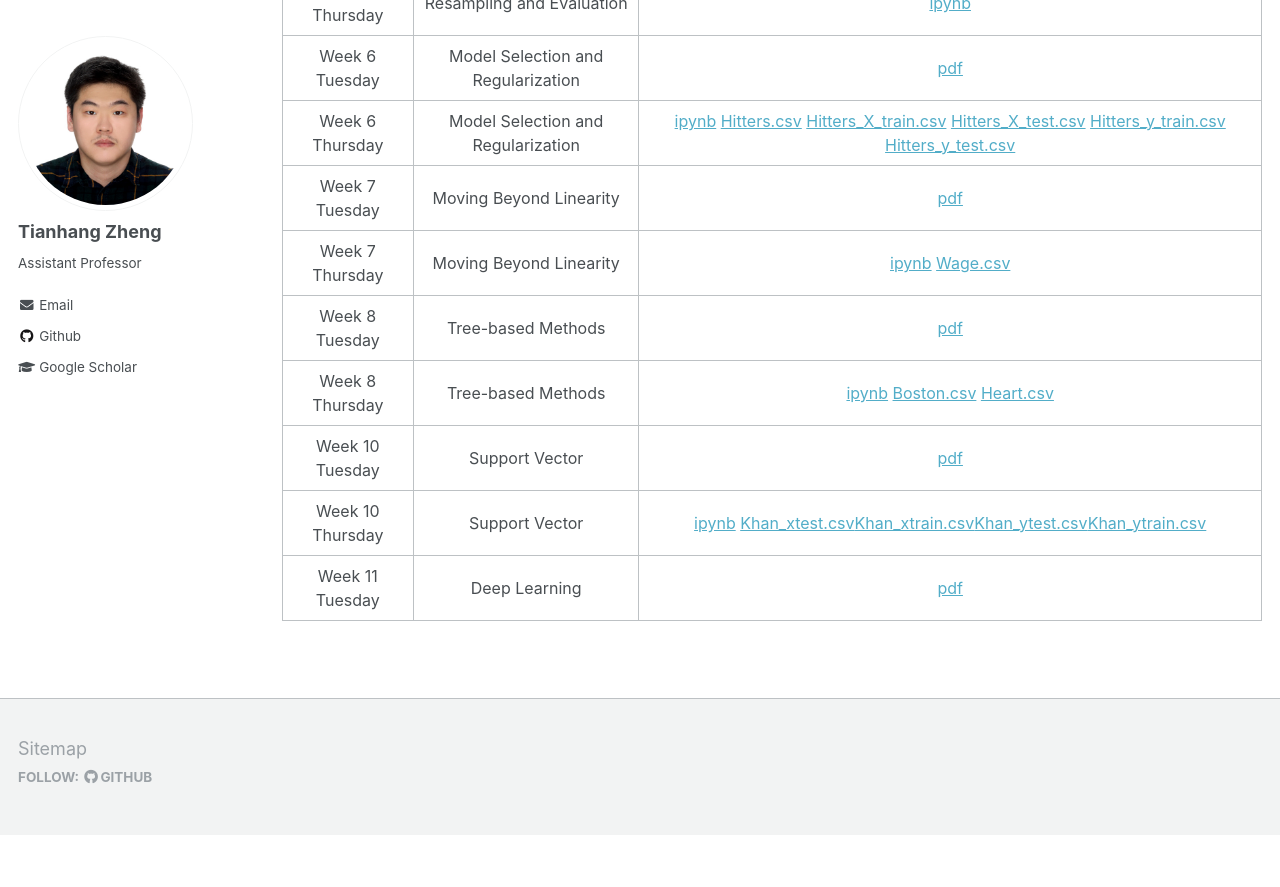
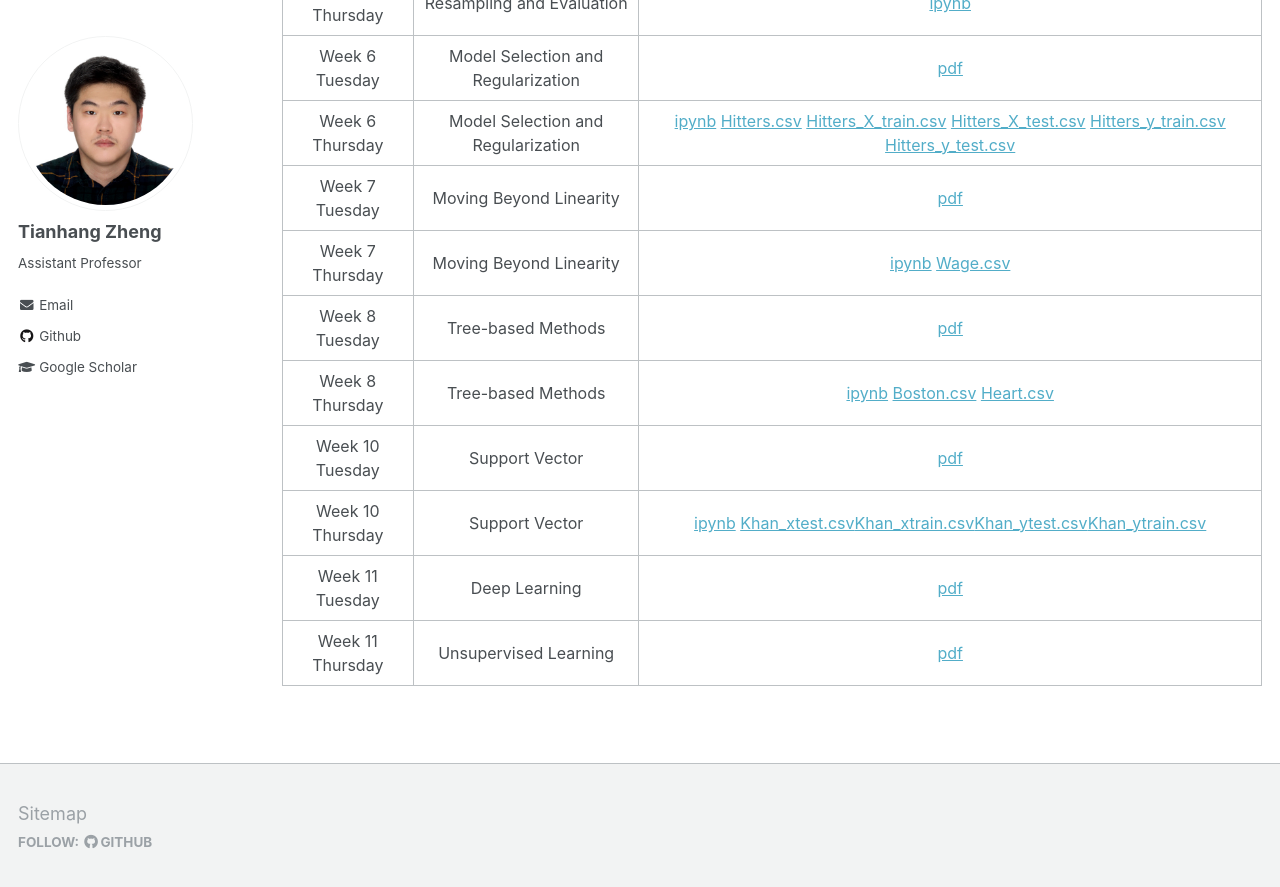
Before and after one commit to tianzheng4/tianzheng4.github.io, a Jekyll site: the page built from _umkc-teaching/2023-fall-teaching-1.md, in a window 1280 px wide and 900 px high, scrolled down 1432 px. Shown: the top 887 px of the window. Built offline with Jekyll 4.4.1, drawn with Linux system fonts in a browser that asks for light colours; before the commit the page ends 2267 px from its top, so only the background shows below that.

Commit message:
update course material

```diff
--- a/_umkc-teaching/2023-fall-teaching-1.md
+++ b/_umkc-teaching/2023-fall-teaching-1.md
@@ -59,6 +59,7 @@ The slides and code only can be used for the purpose of review or preparation fo
 |    Week 10 Tuesday    |   Support Vector | [pdf](/umkc-teaching/slides/Lecture10.pdf)|
 |    Week 10 Thursday   |   Support Vector | <a href="/umkc-teaching/code/Support_Vector_Machine.ipynb" download>ipynb</a> <a href="/umkc-teaching/code/data/Khan_xtest.csv" download>Khan_xtest.csv</a><a href="/umkc-teaching/code/data/Khan_xtrain.csv" download>Khan_xtrain.csv</a><a href="/umkc-teaching/code/data/Khan_ytest.csv" download>Khan_ytest.csv</a><a href="/umkc-teaching/code/data/Khan_ytrain.csv" download>Khan_ytrain.csv</a>|
 |    Week 11 Tuesday    |   Deep Learning | [pdf](/umkc-teaching/slides/Lecture11.pdf)|
+|   Week 11 Thursday    |   Unsupervised Learning | [pdf](/umkc-teaching/slides/Lecture12.pdf)|
 
 
 
```
Also changed, not shown: 5 other files.
